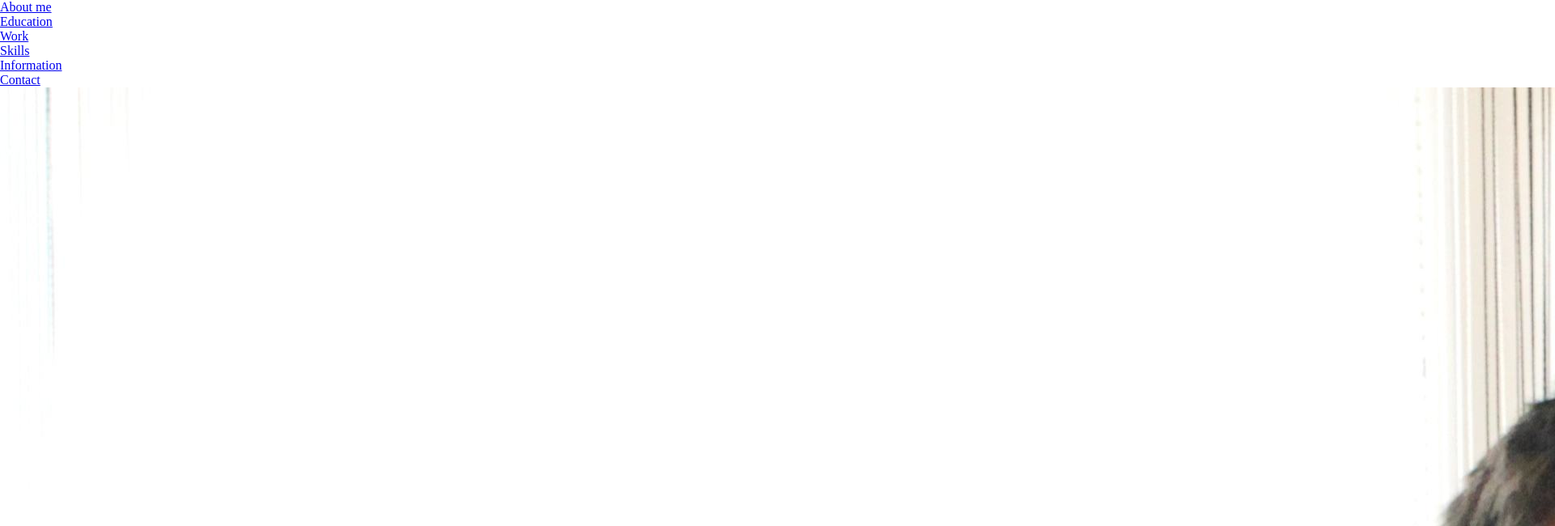
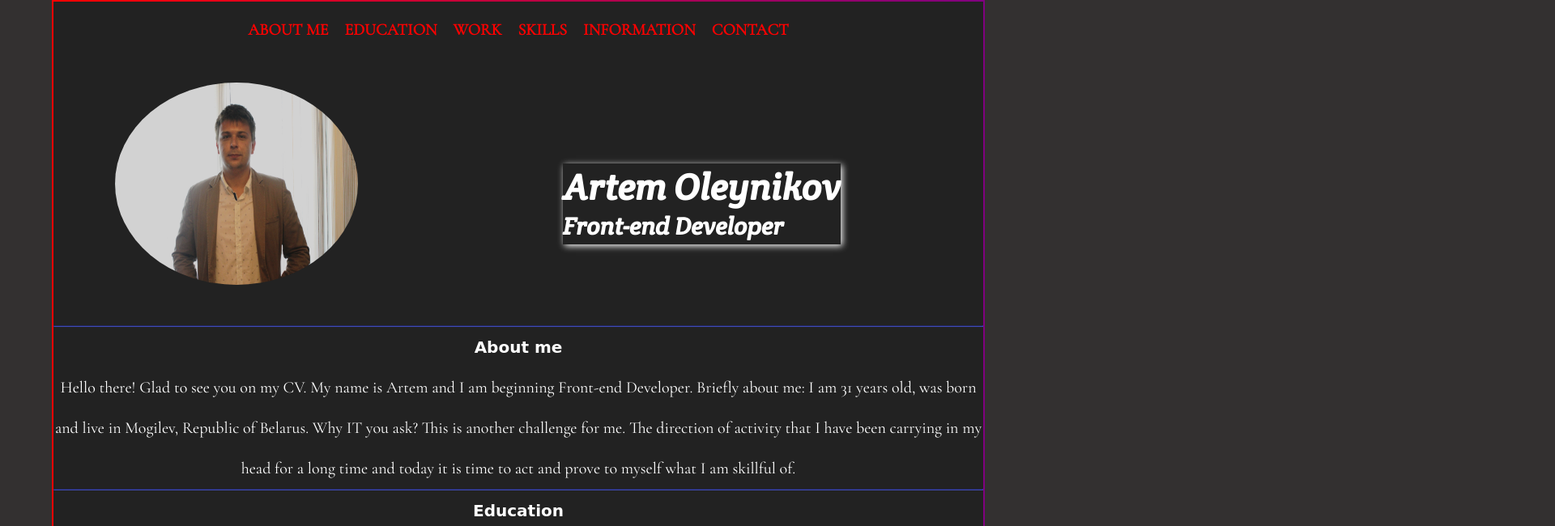
Before and after one commit to artem-oleynikov/rsschool-cv, a plain HTML site: page index.html in a window 1280 px wide. Shown: the top 650 px of the page at 81% size, 1920 px wide, since content can reach past the window. Drawn offline with nearby package versions, Linux system fonts and the light colour scheme; a web font is replaced by a local one.

Commit message:
feat: add css style project

```diff
--- a/style.css
+++ b/style.css
@@ -2,4 +2,186 @@
     margin: 0;
     padding: 0;
     box-sizing: border-box;
-}
+
+
+  }
+
+  body {
+
+   font-family: 'Cormorant Garamond', serif;
+   background-color: rgb(51, 48, 48);
+  }
+
+  h4{
+   font-family: 'Pushster', cursive;
+   font-size: 20px;
+   line-height: 50px;
+   text-align: center;
+
+  }
+
+  h3,li {
+   font-family: 'Cormorant Garamond', serif;
+   font-size: 20px;
+   line-height: 50px;
+   text-align: center;
+  }
+
+  p {
+   font-family: 'Cormorant Garamond', serif;
+   font-size: 20px;
+   line-height: 50px;
+   text-align: center;
+  }
+
+  span {
+   font-family: 'Cormorant Garamond', serif;
+   font-size: 20px;
+   font-weight: bold;
+
+  }
+
+  .border {
+    border-color:rgb(64, 75, 179);
+  }
+
+  @keyframes font-color {
+    0% {
+      color: whitesmoke;
+    }
+    25% {
+      color:red;
+    }
+    50% {
+      color: purple;
+    }
+    75% {
+      color:rgb(64, 75, 179) ;
+    }
+    100% {
+      color: whitesmoke;
+    }
+  }
+
+  .change-color {
+    animation: font-color 4s infinite;
+  }
+
+
+   .container-cv {
+       height: 90%;
+       width: 90%;
+       display: flex;
+       flex-direction: column;
+       flex-wrap: wrap;
+       justify-content: space-between;
+       margin: auto;
+       background: linear-gradient(to right, red, purple);
+       padding: 2px;
+   }
+
+   .wrapper {
+   background-color: #222;
+   color: white;
+   }
+
+   .header {
+     min-height: 100px;
+     border: 2px solid linear-gradient(to right, red, purple);
+     display: flex;
+     flex-wrap: wrap; /*перенос строки */
+     justify-content:space-around;
+
+   }
+
+
+   .header .menu ul {
+     display: flex;
+     list-style: none;
+   }
+
+   @media screen and (max-width:700px) {
+     .header .menu ul {
+
+       flex-direction: column;
+     }
+   }
+
+   .header .menu ul li {
+     margin: 10px 10px;
+   }
+
+   .header .menu ul a {
+     text-transform: uppercase;
+     text-decoration: none;
+     font-weight: bold;
+     color: gray;
+   }
+
+   /* .header .menu ul a:hover {
+
+     color: bisque;
+   } */
+
+
+   .hello {
+     display: flex;
+     justify-content: space-around;
+     flex-wrap: wrap;
+     min-height: 300px;
+
+
+   }
+
+   .photo {
+     width: 300px;
+     height: 250px;
+     border-radius: 50%;
+     opacity: 0.8;
+     overflow: scroll;
+
+
+   }
+
+   .name {
+     font-family: 'Crete Round', serif;
+     font-size: 30px;
+     margin: 100px;
+     box-shadow: 2px 2px 8px;
+
+   }
+
+   .text {
+     font-family: 'Crete Round', serif;
+     font-size: 30px;
+   }
+
+
+   .contact{
+     display: flex;
+     justify-content: space-between;
+     flex-wrap: wrap;
+   }
+
+   .contact nav ul{
+     list-style: none;
+     display: flex;
+     justify-content: center;
+
+   }
+
+   .icons {
+     margin: 10px;
+
+   }
+
+ .logo {
+   flex-basis: 200px;
+ }
+
+ /* .btn{
+  display: block;
+  position: fixed;
+  bottom: 0;
+  right: 0;
+ } */
```
